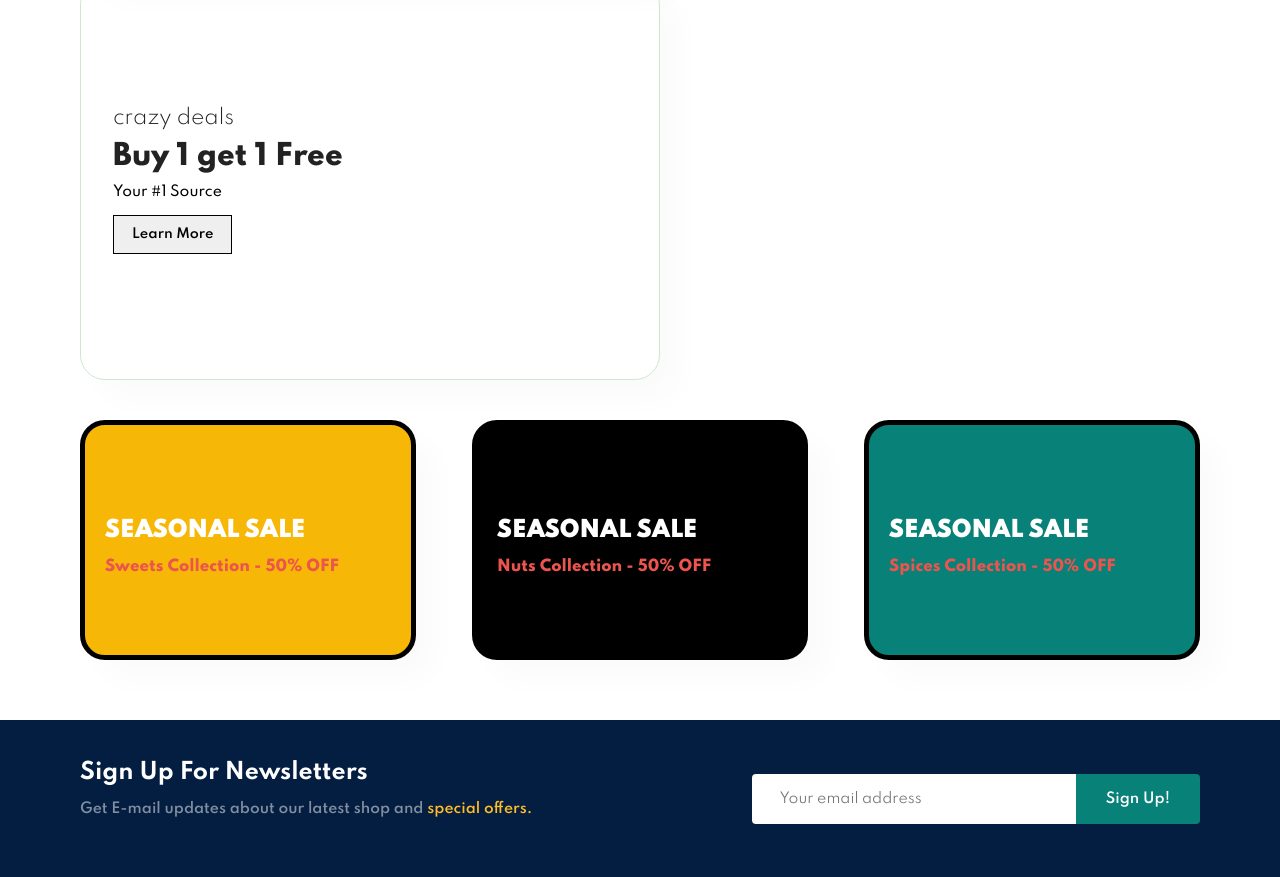
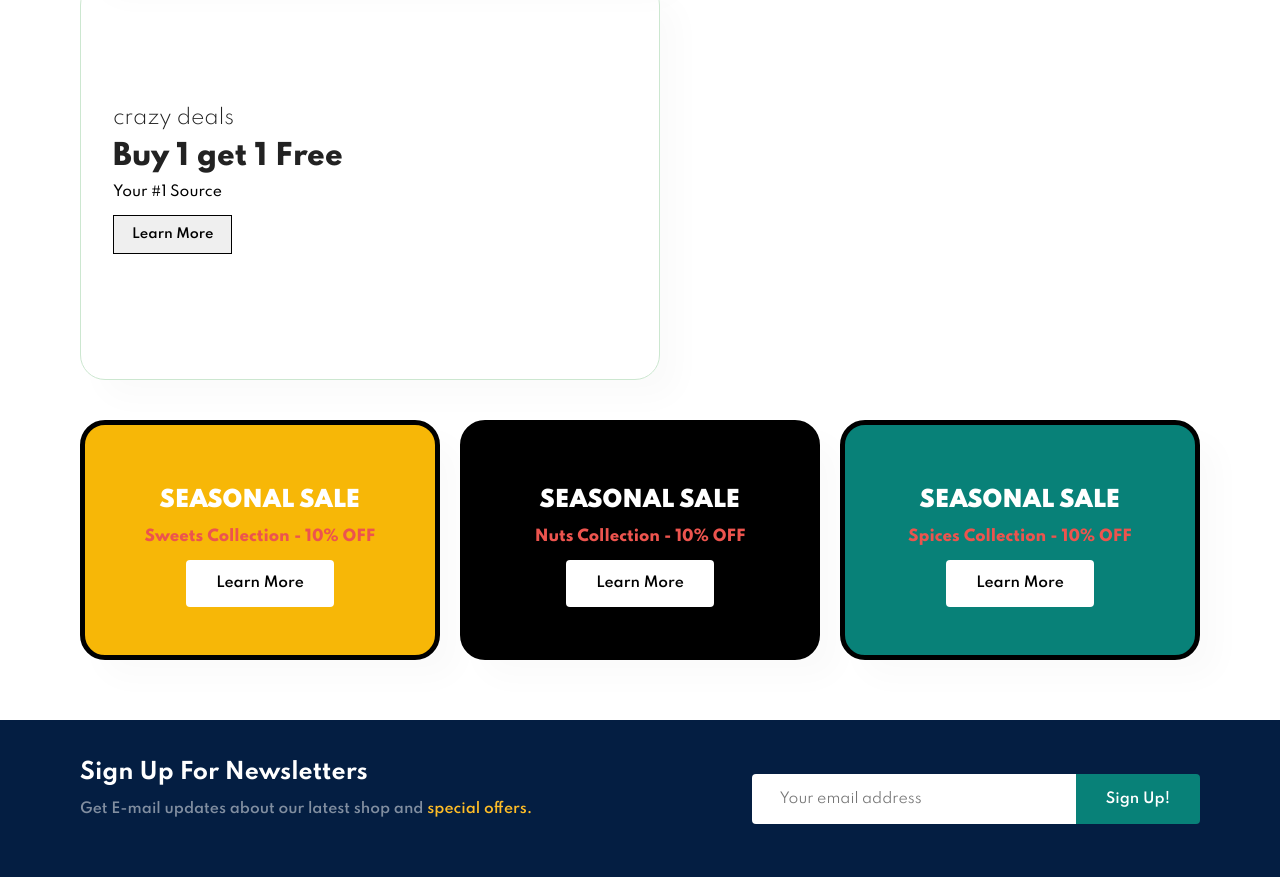
Before and after one commit to chris00walker/eliasfoodimports, a plain HTML site: page index.html in a window 1280 px wide. Shown: the part 3281-4158 px from the top of the page. Drawn offline with Linux system fonts and the light colour scheme.

Commit message:
Refactor banner3 Seasonal Sale
For .banner-box, .banner-box2, and .banner-box3, they were merged together, to make it more maintainable. You can now easily add more banner-box classes, like .banner-box4, .banner-box5, etc. with different background colors.
min-width was replaced with flex: 1 0 30%;. The flex property is a shorthand for flex-grow, flex-shrink, and flex-basis combined. In this case, it means the box will grow and shrink normally, and it considers its base width to be 30% of the container.
The h2 and h3 are now specifically nested within the .banner-box class. This makes the rules more specific and less likely to inadvertently apply to other elements.
Placeholder selectors for the button and its hover and focus states are added.

In this refactoring, the grid-template-columns: repeat(auto-fit, minmax(300px, 1fr)); line makes the grid responsive. It creates as many columns as can fit into the container, with a minimum width of 300px and a maximum width of 1 fraction unit of the container's width. If the container's width is less than 300px, it will create only one column. The gap property adds grid gutters, providing consistent spacing between grid items.

This approach gives you a lot of flexibility. For example, you can easily rearrange the order of items for different screen sizes using the order property, and you can span items across multiple columns or rows using the grid-column and grid-row properties.

```diff
--- a/index.html
+++ b/index.html
@@ -217,7 +217,7 @@
             <div class="banner-content">
                 <h4>PACKAGE PROMOTIONS</h4>
                 <h2>Up to <span>10% off</span> - Tea & Sweet Packages</h2>
-                <button class="normal" aria-label="Explore More Promotions">Explore More</button>
+                <button class="normal" aria-label="Learn More">Learn More</button>
             </div>
         </section>
 
@@ -389,15 +389,18 @@
         <section id="banner3">
             <div class="banner-box">
                 <h2>SEASONAL SALE</h2>
-                <h3>Sweets Collection - 50% OFF</h3>
+                <h3>Sweets Collection - 10% OFF</h3>
+                <button class="normal" aria-label="Learn More">Learn More</button>
             </div>
             <div class="banner-box banner-box2">
                 <h2>SEASONAL SALE</h2>
-                <h3>Nuts Collection - 50% OFF</h3>
+                <h3>Nuts Collection - 10% OFF</h3>
+                <button class="normal" aria-label="Learn More">Learn More</button>
             </div>
             <div class="banner-box banner-box3">
                 <h2>SEASONAL SALE</h2>
-                <h3>Spices Collection - 50% OFF</h3>
+                <h3>Spices Collection - 10% OFF</h3>
+                <button class="normal" aria-label="Learn More">Learn More</button>
             </div>
         </section>
 
--- a/style.css
+++ b/style.css
@@ -400,9 +400,9 @@ body {
 }
 
 #banner3 {
-    display: flex;
-    justify-content: space-between;
-    flex-wrap: wrap;
+    display: grid;
+    grid-template-columns: repeat(auto-fit, minmax(300px, 1fr));
+    gap: 20px;
     padding: 0 80px;
 }
 
@@ -410,13 +410,13 @@ body {
     display: flex;
     flex-direction: column;
     justify-content: center;
-    align-items: flex-start;
+    align-items: center;
     background-color: #f7b707;
     border: 5px solid #000;
     border-radius: 25px;
     cursor: pointer;
     box-shadow: 20px 20px 30px rgba(0, 0, 0, 0.02);
-    min-width: 30%;
+    flex: 1 0 30%;
     height: 30vh;
     background-size: cover;
     background-position: center;
@@ -425,24 +425,37 @@ body {
     margin-bottom: 20px;
 }
 
-#banner3 .banner-box2 {
+#banner3 .banner-box.banner-box2 {
     background-color: #000;
 }
 
-#banner3 .banner-box3 {
+#banner3 .banner-box.banner-box3 {
     background-color: #088178;
 }
 
-#banner3 h2 {
+#banner3 .banner-box h2 {
     color: #fff;
     font-weight: 900;
     font-size: 22px;
 }
 
-#banner3 h3 {
+#banner3 .banner-box h3 {
     color: #ec544e;
     font-weight: 800;
     font-size: 15px;
+}
+
+#banner3 .banner-box button {
+    transition: all 0.3s ease-in-out;
+    margin-top: 1em;
+}
+
+/* Hover and focus styles for buttons */
+#banner3 .banner-box button:hover,
+#banner3 .banner-box button:focus {
+    transform: scale(1.05);
+    background-color: #ec544e;
+    color: #fff;
 }
 
 #newsletter {
```
